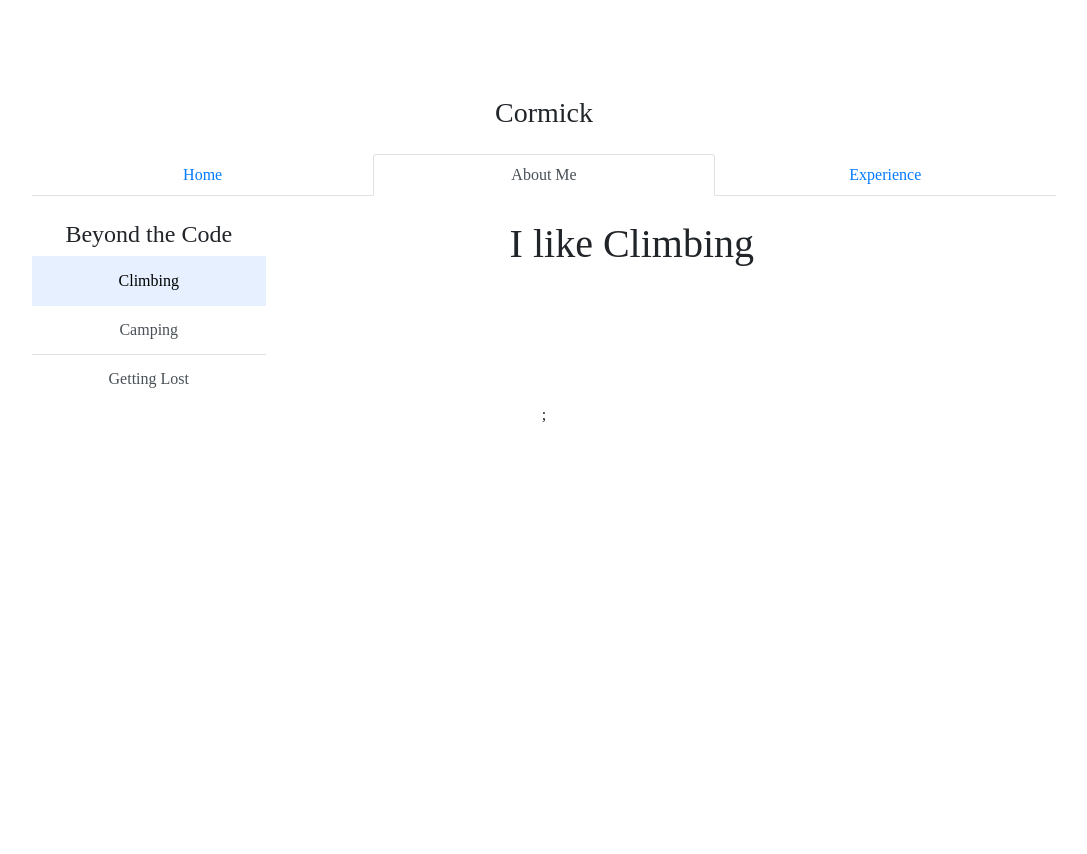
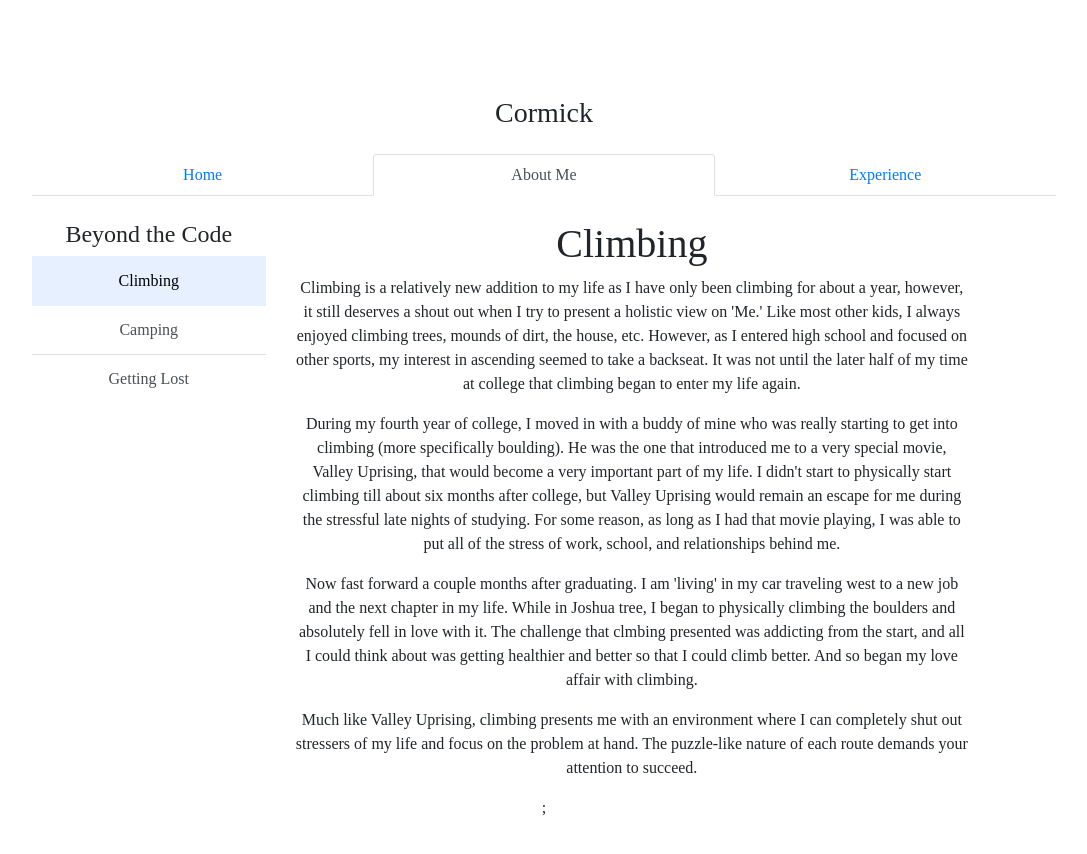
Before and after one commit to cvhnilicka/psite, a React (Create React App) app: page / in a window 1280 px wide. Both pictures are taken after a click on the tab "About Me". Shown: the top 854 px of the page, without its empty margins (96-1183 px from the left). Before the commit the page ends 800 px from the top, so only its background shows below. Built offline with nearby package versions, Linux system fonts and the light colour scheme.

Commit message:
first iteration of climbing

```diff
--- a/src/pages/partials/about-me/climbing.js
+++ b/src/pages/partials/about-me/climbing.js
@@ -3,10 +3,29 @@ import Gallery from 'react-grid-gallery';
 
 const Climbing = () => (
     <div>
-    <h1>I like Climbing</h1>
-
+    <h1>Climbing</h1>
+    <p>
+        Climbing is a relatively new addition to my life as I have only been climbing for about a year, however, it still deserves a shout out when I try to present a holistic view on 'Me.'
+        Like most other kids, I always enjoyed climbing trees, mounds of dirt, the house, etc. However, as I entered high school and focused on other sports,
+        my interest in ascending seemed to take a backseat. It was not until the later half of my time at college that climbing began to enter my life again.
+    </p>
+    <p>
+        During my fourth year of college, I moved in with a buddy of mine who was really starting to get into climbing (more specifically boulding). He was the one
+        that introduced me to a very special movie, Valley Uprising, that would become a very important part of my life. I didn't start to physically start climbing
+        till about six months after college, but Valley Uprising would remain an escape for me during the stressful late nights of studying. For some reason, as long
+        as I had that movie playing, I was able to put all of the stress of work, school, and relationships behind me.
+    </p>
+    <p>
+        Now fast forward a couple months after graduating. I am 'living' in my car traveling west to a new job and the next chapter in my life. While in Joshua tree,
+        I began to physically climbing the boulders and absolutely fell in love with it. The challenge that clmbing presented was addicting from the start, and all I
+        could think about was getting healthier and better so that I could climb better. And so began my love affair with climbing.
+    </p>
+    <p>
+        Much like Valley Uprising, climbing presents me with an environment where I can completely shut out stressers of my life and focus on the problem at hand.
+        The puzzle-like nature of each route demands your attention to succeed.
+    </p>
          {/* <Gallery enableImageSelection={false} images={IMAGES}/> */}
-         </div>
+    </div>
 );
 
 export default Climbing;
```
